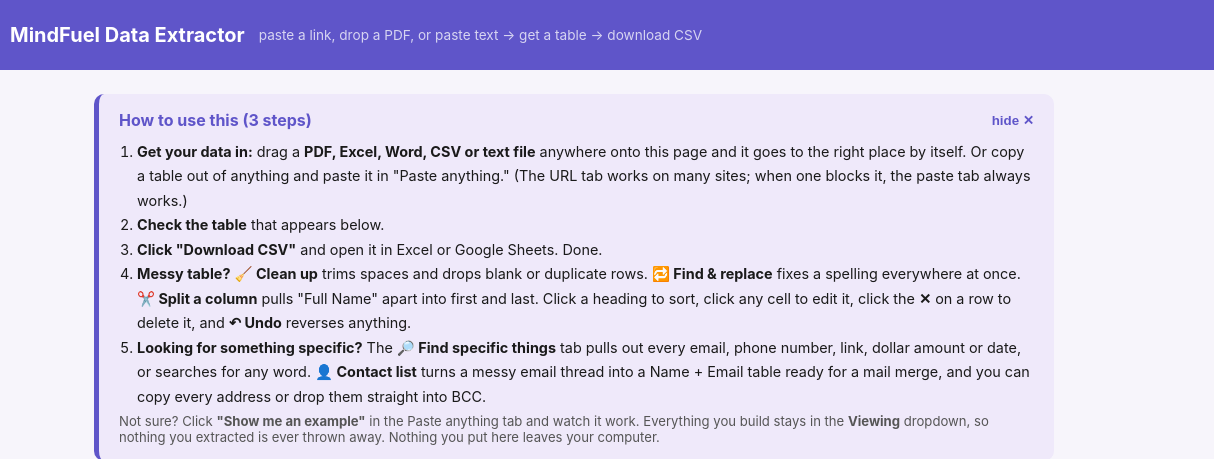
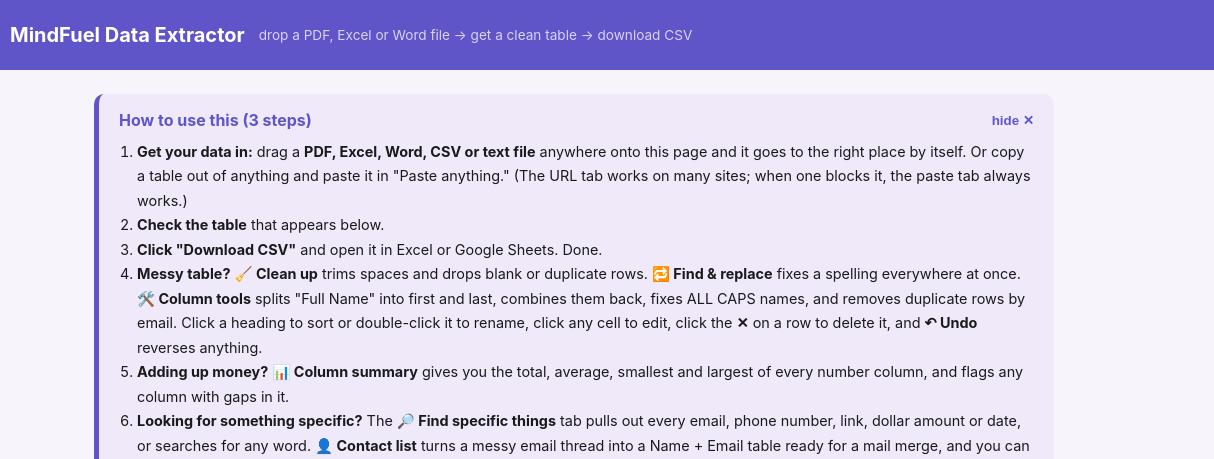
Before and after one commit to saaqibf/data-extractor, a plain HTML site: page index.html in a window 1280 px wide. Shown: the top 459 px of the page, 66-1280 px from the left. Drawn offline with Linux system fonts and the light colour scheme; a script that the page names is missing.

Commit message:
Update the on-page guide for the new tools

```diff
--- a/index.html
+++ b/index.html
@@ -140,7 +140,7 @@
 <header>
   <svg viewBox="0 0 120 120" width="34" height="34" style="flex:none"><circle cx="60" cy="62" r="40" fill="none" stroke="#fff" stroke-width="8"/><g fill="none" stroke="#fff" stroke-width="6" stroke-linecap="round"><path d="M60 42c-7-7-19-4-21 5-8 1-12 9-8 16-4 6 0 15 8 16 3 8 14 10 21 4"/><path d="M60 42c7-7 19-4 21 5 8 1 12 9 8 16 4 6 0 15-8 16-3 8-14 10-21 4"/><path d="M60 42v41"/></g><path d="M96 20l4.5 9.5L110 34l-9.5 4.5L96 48l-4.5-9.5L82 34l9.5-4.5z" fill="#F7901E"/></svg>
   <h1>MindFuel Data Extractor</h1>
-  <span>paste a link, drop a PDF, or paste text &rarr; get a table &rarr; download CSV</span>
+  <span>drop a PDF, Excel or Word file &rarr; get a clean table &rarr; download CSV</span>
 </header>
 
 <div class="wrap">
@@ -153,7 +153,8 @@
       <li><b>Get your data in:</b> drag a <b>PDF, Excel, Word, CSV or text file</b> anywhere onto this page and it goes to the right place by itself. Or copy a table out of anything and paste it in "Paste anything." (The URL tab works on many sites; when one blocks it, the paste tab always works.)</li>
       <li><b>Check the table</b> that appears below.</li>
       <li><b>Click "Download CSV"</b> and open it in Excel or Google Sheets. Done.</li>
-      <li><b>Messy table?</b> <b>🧹 Clean up</b> trims spaces and drops blank or duplicate rows. <b>🔁 Find &amp; replace</b> fixes a spelling everywhere at once. <b>✂️ Split a column</b> pulls "Full Name" apart into first and last. Click a heading to sort, click any cell to edit it, click the <b>✕</b> on a row to delete it, and <b>↶ Undo</b> reverses anything.</li>
+      <li><b>Messy table?</b> <b>🧹 Clean up</b> trims spaces and drops blank or duplicate rows. <b>🔁 Find &amp; replace</b> fixes a spelling everywhere at once. <b>🛠️ Column tools</b> splits "Full Name" into first and last, combines them back, fixes ALL CAPS names, and removes duplicate rows by email. Click a heading to sort or double-click it to rename, click any cell to edit, click the <b>✕</b> on a row to delete it, and <b>↶ Undo</b> reverses anything.</li>
+      <li><b>Adding up money?</b> <b>📊 Column summary</b> gives you the total, average, smallest and largest of every number column, and flags any column with gaps in it.</li>
       <li><b>Looking for something specific?</b> The <b>🔎 Find specific things</b> tab pulls out every email, phone number, link, dollar amount or date, or searches for any word. <b>👤 Contact list</b> turns a messy email thread into a Name + Email table ready for a mail merge, and you can copy every address or drop them straight into BCC.</li>
     </ol>
     <div style="font-size:0.82rem;color:#555;">Not sure? Click <b>"Show me an example"</b> in the Paste anything tab and watch it work. Everything you build stays in the <b>Viewing</b> dropdown, so nothing you extracted is ever thrown away. Nothing you put here leaves your computer.</div>
```
